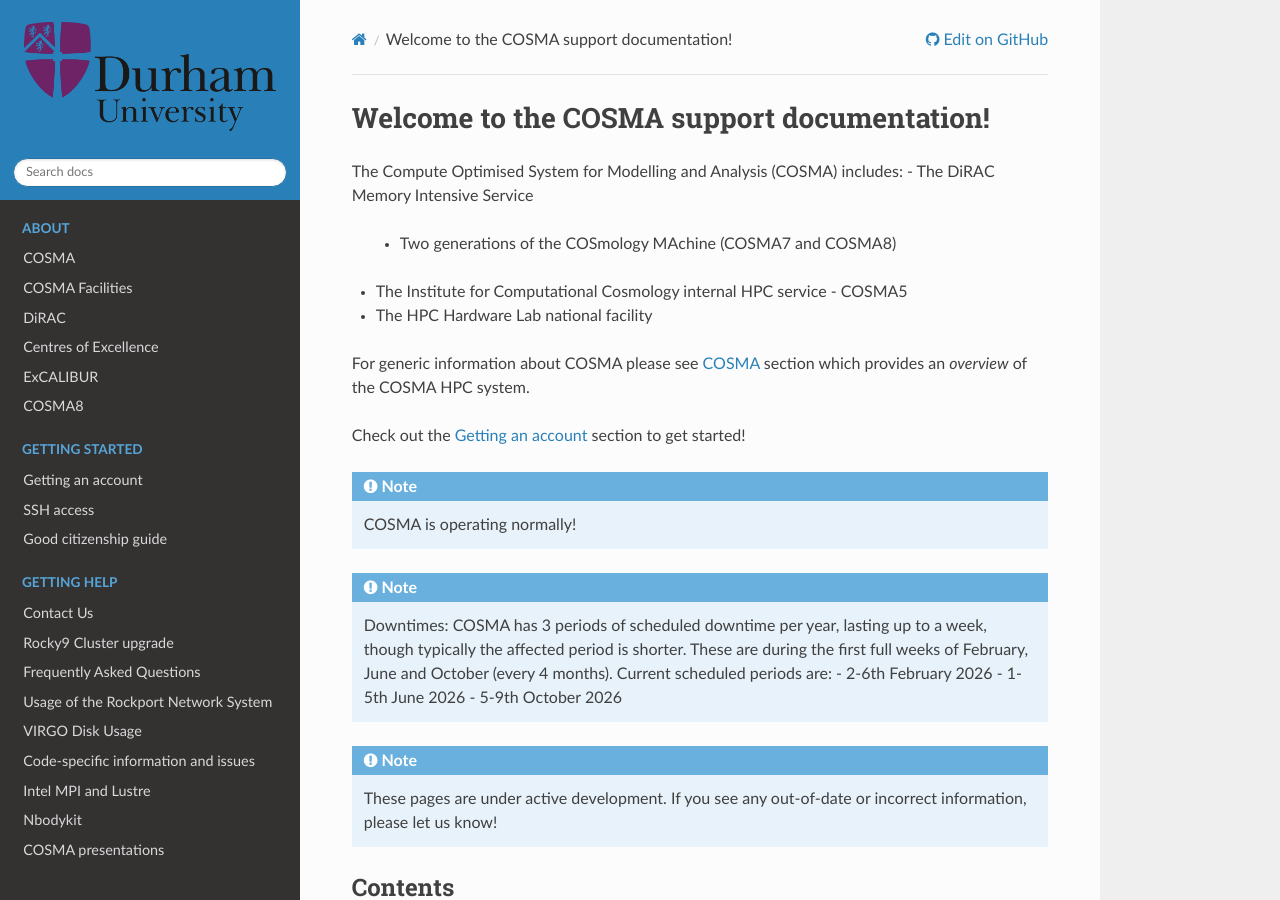
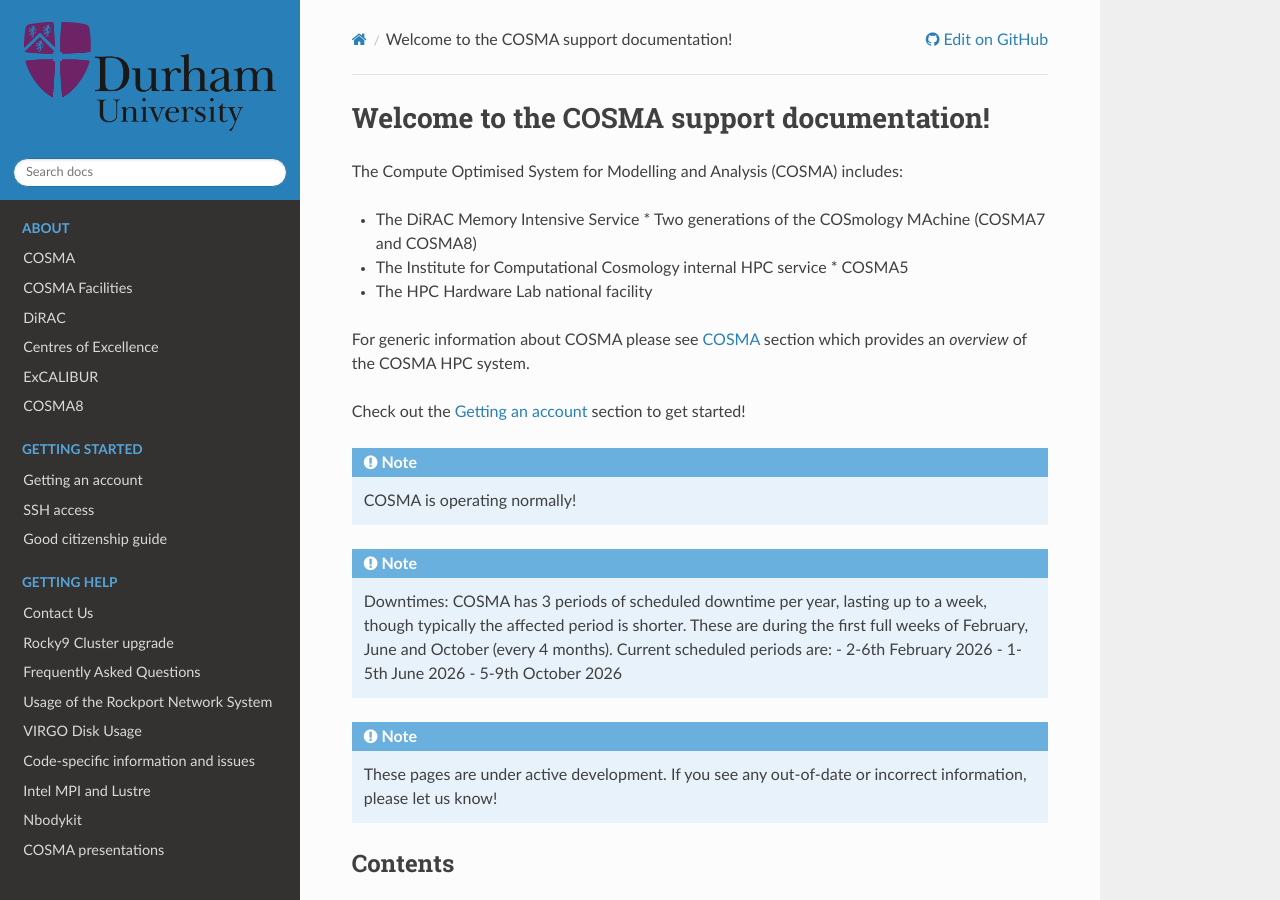
Before and after one commit to agb32/cosmadoc, a Sphinx documentation site: the page built from docs/source/index.rst, in a window 1280 px wide and 900 px high. Built offline with Sphinx 7.4.7 and the Read the Docs theme 3.1.0, drawn with Linux system fonts in a browser that asks for light colours.

Commit message:
formatting

```diff
--- a/docs/source/index.rst
+++ b/docs/source/index.rst
@@ -3,11 +3,12 @@
 
 The Compute Optimised System for Modelling and Analysis (COSMA)
 includes:
-- The DiRAC Memory Intensive Service
-  - Two generations of the COSmology MAchine (COSMA7 and COSMA8)
-- The Institute for Computational Cosmology internal HPC service
-  - COSMA5
-- The HPC Hardware Lab national facility
+
+* The DiRAC Memory Intensive Service
+  * Two generations of the COSmology MAchine (COSMA7 and COSMA8)
+* The Institute for Computational Cosmology internal HPC service
+  * COSMA5
+* The HPC Hardware Lab national facility
 
 For generic information about COSMA please see :doc:`cosma` section
 which provides an *overview* of the COSMA HPC system.
```
